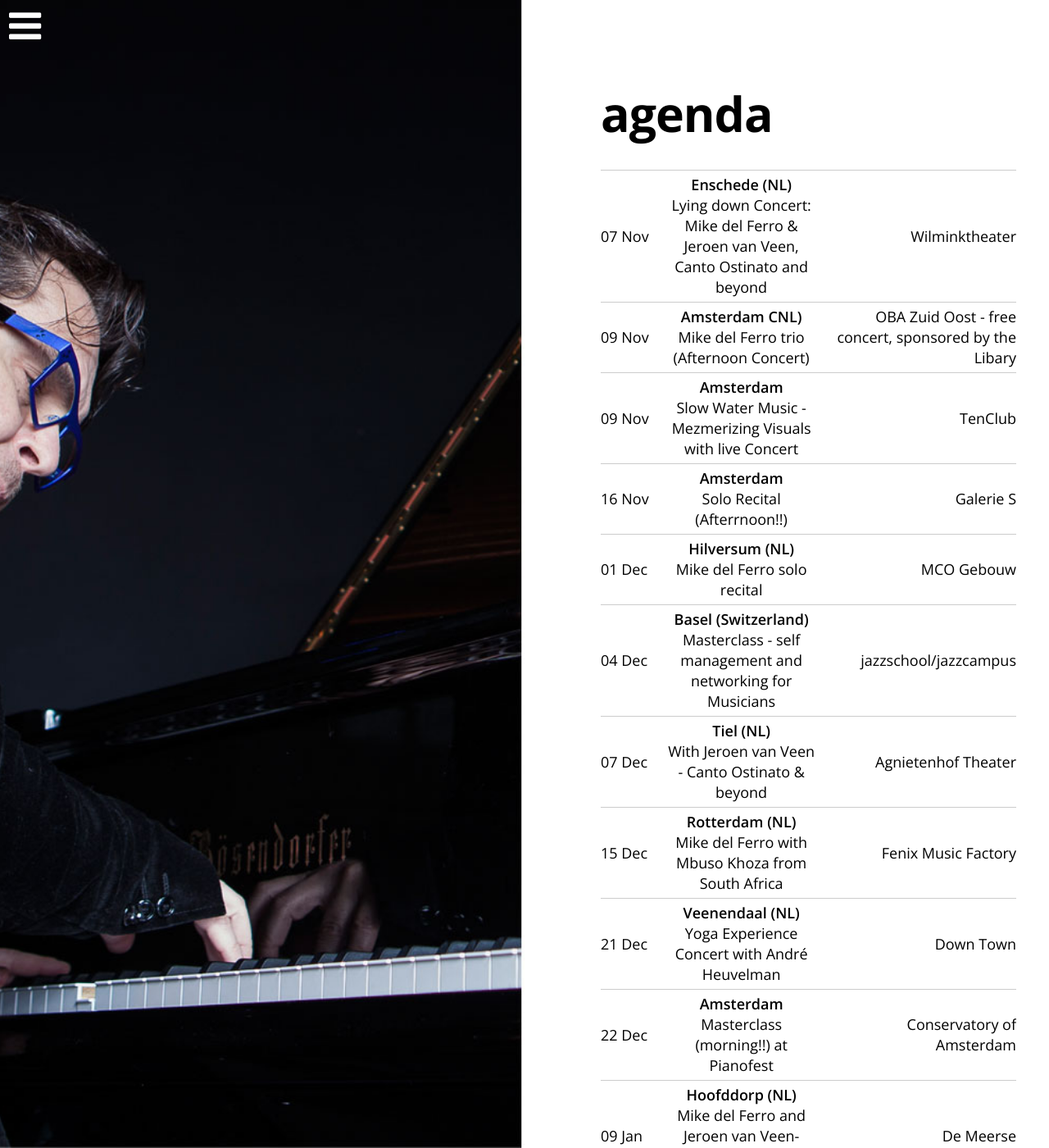
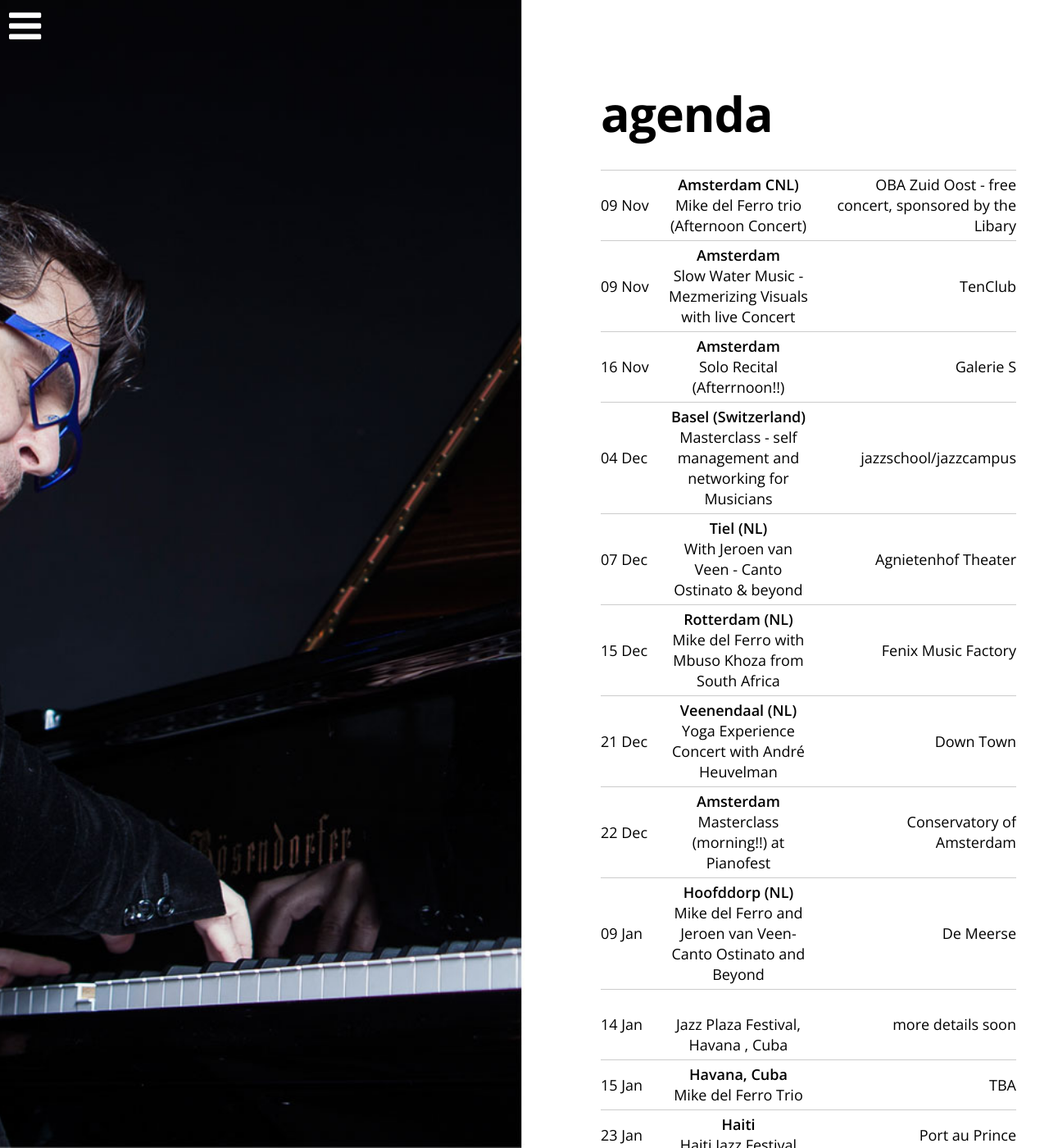
Before and after one commit to mikedelferro/website, a Jekyll site: the page built from agenda.html, in a window 1280 px wide and 1400 px high. Shown: the whole window at 82% size. Built offline with Jekyll 4.4.1, drawn with Linux system fonts in a browser that asks for light colours; nearby versions of some CDN libraries; some of the changed text lies outside the part shown.

Commit message:
Updated '_data/gigs.yml' via CloudCannon

```diff
--- a/_data/gigs.yml
+++ b/_data/gigs.yml
@@ -14,19 +14,17 @@
     location: Steenakker
     venue: Haps (Nijmegen) NL
     url: 'http://www.desteenakker.nl'
-  - title: >-
-      Lying down Concert: Mike del Ferro & Jeroen van Veen, Canto Ostinato and
-      beyond
-    date: 2019-11-07 20:00:00
-    location: Wilminktheater
-    venue: Enschede  (NL)
+  - title: Mike del Ferro Trio
+    date: 2020-01-15 20:00:00
+    location: TBA
+    venue: 'Havana, Cuba'
     url: >-
-      https://www.wilminktheater.nl/programma/!/8162/jeroen-van-veen-mike-del-ferro/canto-ostinato-and-beyond-ligconcert/
-  - title: Mike del Ferro solo recital
-    date: 2019-12-01 15:00:00
-    location: MCO Gebouw
-    venue: Hilversum (NL)
-    url: 'https://www.mcogebouw.nl'
+      https://www.facebook.com/events/havana-music-tours/havana-jazz-plaza-2020-an-annual-jazz-festival-in-havana-cuba/524426591351115/
+  - title: 'Brel and beyond, Mike del Ferro and Micheline van Houtem'
+    date: 2020-03-13 20:30:00
+    location: Splendor
+    venue: Amsterdam
+    url: 'https://www.splendoramsterdam.com'
   - title: With Jeroen van Veen - Canto Ostinato & beyond
     date: 2019-12-07 20:00:00
     location: Agnietenhof Theater
```
